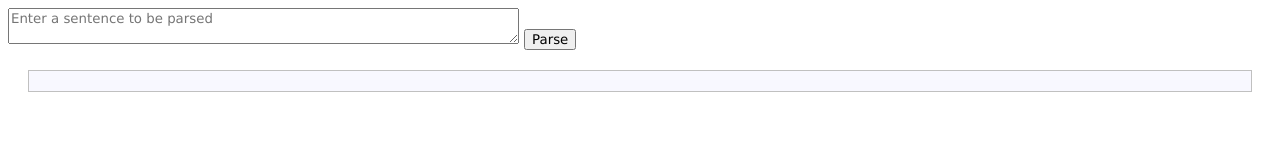
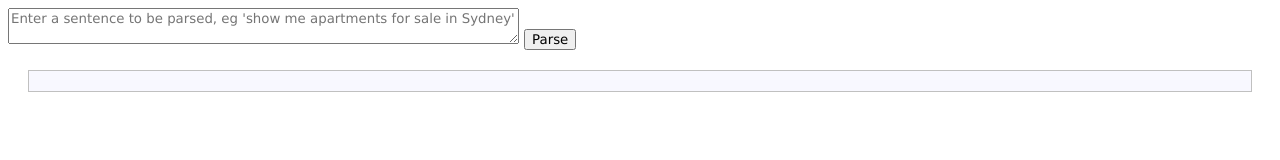
Before and after one commit to kennychua/serverless-simple-nlp-demo, a website: page web/webspeechdemo1.html in a window 1280 px wide. Drawn offline with nearby package versions, Linux system fonts and the light colour scheme.

Commit message:
updating README

```diff
--- a/web/webspeechdemo1.html
+++ b/web/webspeechdemo1.html
@@ -105,7 +105,7 @@
   <a href="http://dvcs.w3.org/hg/speech-api/raw-file/tip/speechapi.html">
     Web Speech API</a> Demonstration</h1>
 <div>
-    <textarea id="txtArea" rows="2" cols="70" placeholder="Enter a sentence to be parsed"></textarea>
+    <textarea id="txtArea" rows="2" cols="70" placeholder="Enter a sentence to be parsed, eg 'show me apartments for sale in Sydney'"></textarea>
     <button onclick="parseText()">Parse</button>
 
 </div>
```
Also changed, not shown: README.md.
